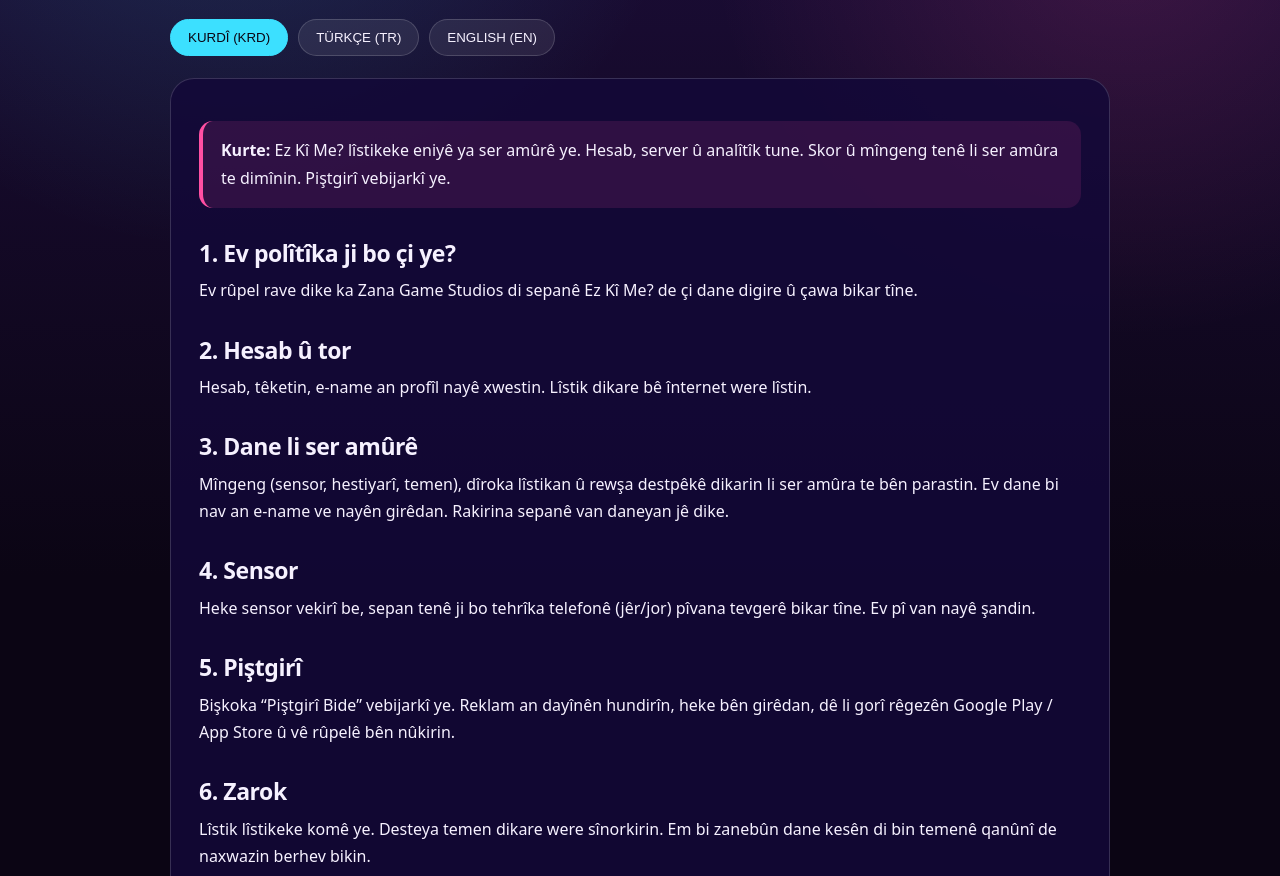
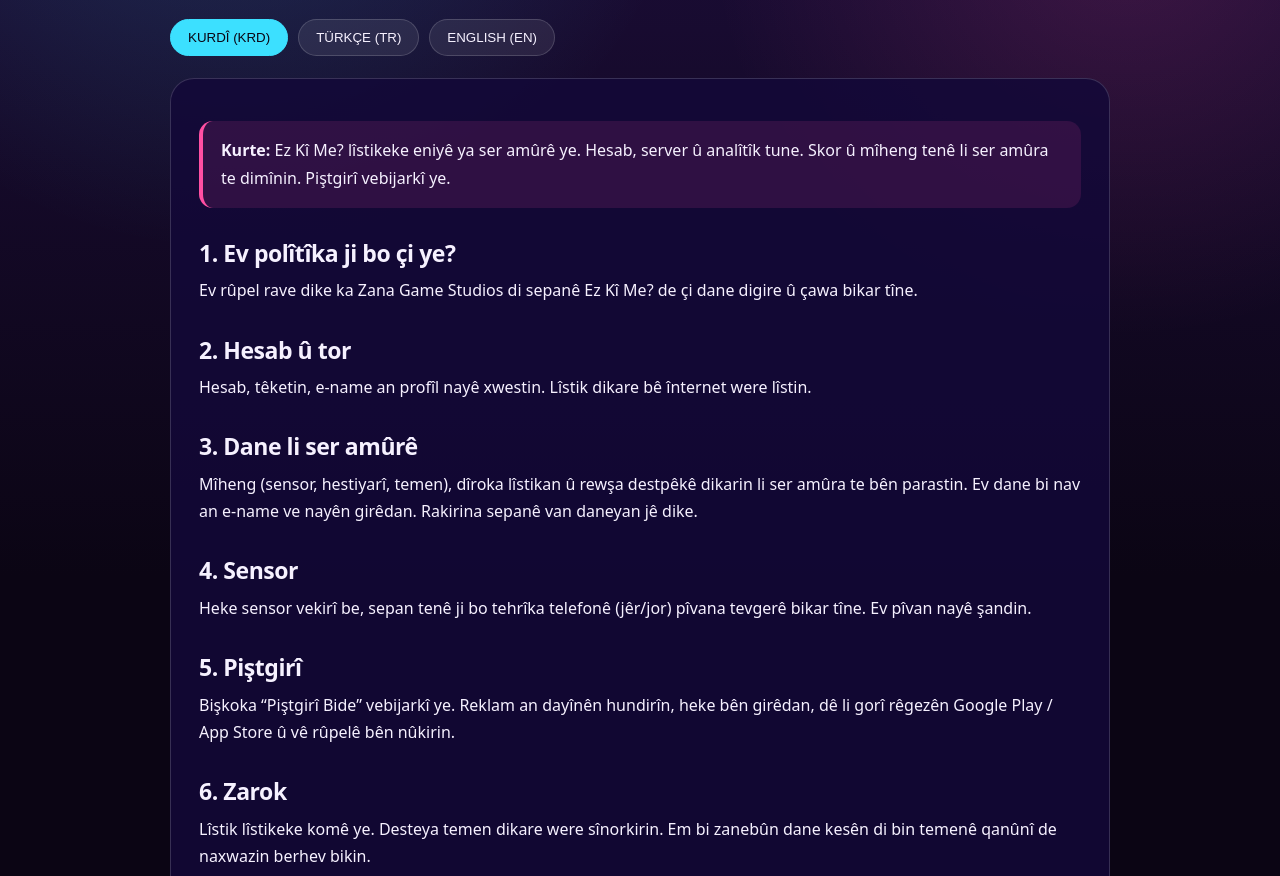
Before and after one commit to zanagamestudios-lgtm/ez-ki-me-privacy, a plain HTML site: page index.html in a window 1280 px wide. Shown: the part 224-1100 px from the top of the page. Drawn offline with Linux system fonts and the light colour scheme.

Commit message:
Correct Kurmanji spelling: mîheng, pîvan

```diff
--- a/index.html
+++ b/index.html
@@ -55,15 +55,15 @@
     </nav>
     <section class="lang-content active" data-content="krd" lang="ku">
       <article>
-        <div class="notice"><strong>Kurte:</strong> Ez Kî Me? lîstikeke eniyê ya ser amûrê ye. Hesab, server û analîtîk tune. Skor û mîngeng tenê li ser amûra te dimînin. Piştgirî vebijarkî ye.</div>
+        <div class="notice"><strong>Kurte:</strong> Ez Kî Me? lîstikeke eniyê ya ser amûrê ye. Hesab, server û analîtîk tune. Skor û mîheng tenê li ser amûra te dimînin. Piştgirî vebijarkî ye.</div>
         <h2>1. Ev polîtîka ji bo çi ye?</h2>
         <p>Ev rûpel rave dike ka Zana Game Studios di sepanê Ez Kî Me? de çi dane digire û çawa bikar tîne.</p>
         <h2>2. Hesab û tor</h2>
         <p>Hesab, têketin, e-name an profîl nayê xwestin. Lîstik dikare bê înternet were lîstin.</p>
         <h2>3. Dane li ser amûrê</h2>
-        <p>Mîngeng (sensor, hestiyarî, temen), dîroka lîstikan û rewşa destpêkê dikarin li ser amûra te bên parastin. Ev dane bi nav an e-name ve nayên girêdan. Rakirina sepanê van daneyan jê dike.</p>
+        <p>Mîheng (sensor, hestiyarî, temen), dîroka lîstikan û rewşa destpêkê dikarin li ser amûra te bên parastin. Ev dane bi nav an e-name ve nayên girêdan. Rakirina sepanê van daneyan jê dike.</p>
         <h2>4. Sensor</h2>
-        <p>Heke sensor vekirî be, sepan tenê ji bo tehrîka telefonê (jêr/jor) pîvana tevgerê bikar tîne. Ev pî van nayê şandin.</p>
+        <p>Heke sensor vekirî be, sepan tenê ji bo tehrîka telefonê (jêr/jor) pîvana tevgerê bikar tîne. Ev pîvan nayê şandin.</p>
         <h2>5. Piştgirî</h2>
         <p>Bişkoka “Piştgirî Bide” vebijarkî ye. Reklam an dayînên hundirîn, heke bên girêdan, dê li gorî rêgezên Google Play / App Store û vê rûpelê bên nûkirin.</p>
         <h2>6. Zarok</h2>
```
